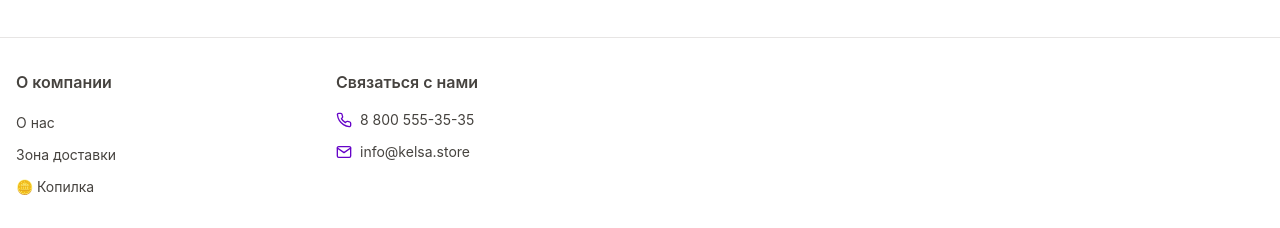
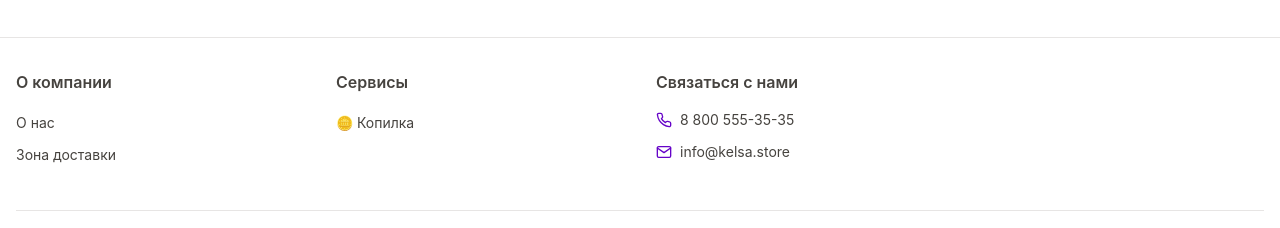
Before and after one commit to fernandotorresk191-arch/kelsa, a Next.js app in the folder frontend/: page /kopilka in a window 1280 px wide. Shown: the part 682-910 px from the top of the page. Built offline with nearby package versions, Linux system fonts and the light colour scheme; no server answers.

Commit message:
fix: update footer services section and remove Help links

```diff
--- a/frontend/components/footer/Footer.tsx
+++ b/frontend/components/footer/Footer.tsx
@@ -30,6 +30,14 @@ const Footer = () => {
                   Зона доставки
                 </Link>
               </li>
+            </ul>
+          </div>
+
+
+          {/* Column 3 - Help */}
+          <div>
+            <h3 className="font-semibold text-base mb-4">Сервисы</h3>
+            <ul className="space-y-2">
               <li>
                 <Link href="/kopilka" className="text-sm hover:text-primary transition-colors">
                   🪙 Копилка
@@ -37,29 +45,6 @@ const Footer = () => {
               </li>
             </ul>
           </div>
-
-
-          {/* Column 3 - Help */}
-{/*           <div>
-            <h3 className="font-semibold text-base mb-4">Помощь</h3>
-            <ul className="space-y-2">
-              <li>
-                <Link href="/faq" className="text-sm hover:text-primary transition-colors">
-                  Вопросы и ответы
-                </Link>
-              </li>
-              <li>
-                <Link href="/terms" className="text-sm hover:text-primary transition-colors">
-                  Условия обслуживания
-                </Link>
-              </li>
-              <li>
-                <Link href="/return" className="text-sm hover:text-primary transition-colors">
-                  Возврат и обмен
-                </Link>
-              </li>
-            </ul>
-          </div> */}
 
           {/* Column 4 - Contact */}
           <div>
```
